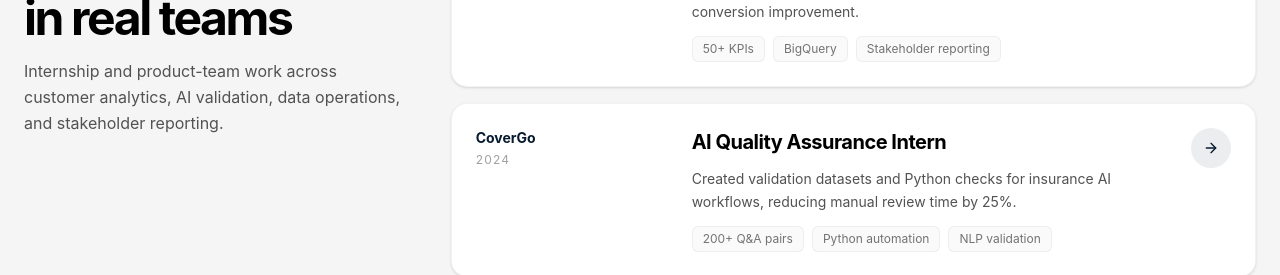
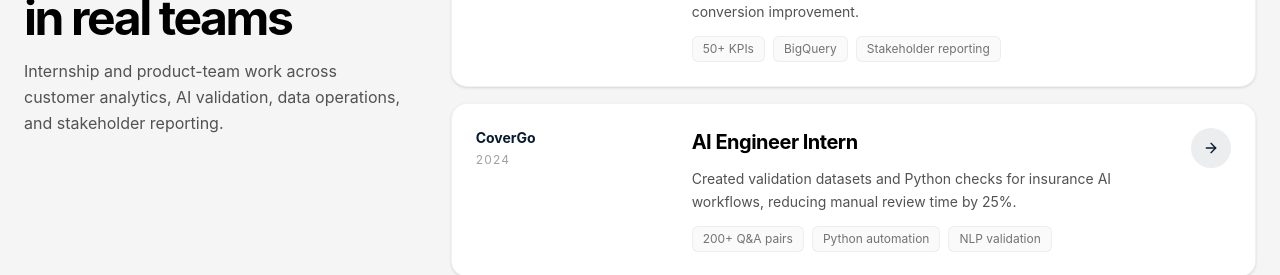
Before and after one commit to Finn043/tin-luong-portfolio, a React (Vite) app: page / in a window 1280 px wide. Shown: the part 1620-1895 px from the top of the page. Built offline with nearby package versions, Linux system fonts and the light colour scheme.

Commit message:
Correct CoverGo role title

```diff
--- a/src/App.tsx
+++ b/src/App.tsx
@@ -266,7 +266,7 @@ export default function PremiumPortfolio() {
               },
               {
                 company: 'CoverGo',
-                role: 'AI Quality Assurance Intern',
+                role: 'AI Engineer Intern',
                 period: '2024',
                 result: 'Created validation datasets and Python checks for insurance AI workflows, reducing manual review time by 25%.',
                 details: ['200+ Q&A pairs', 'Python automation', 'NLP validation'],
```
